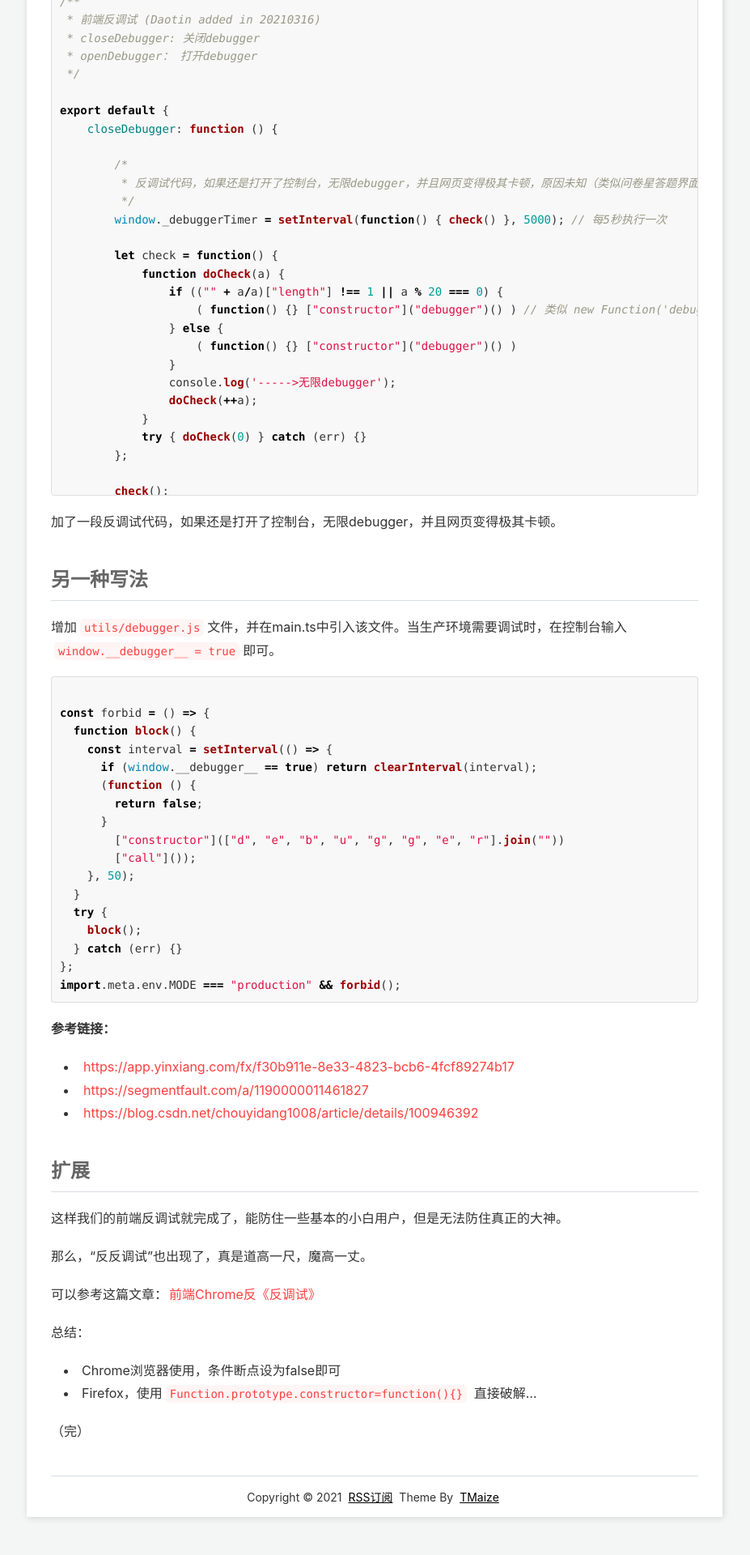
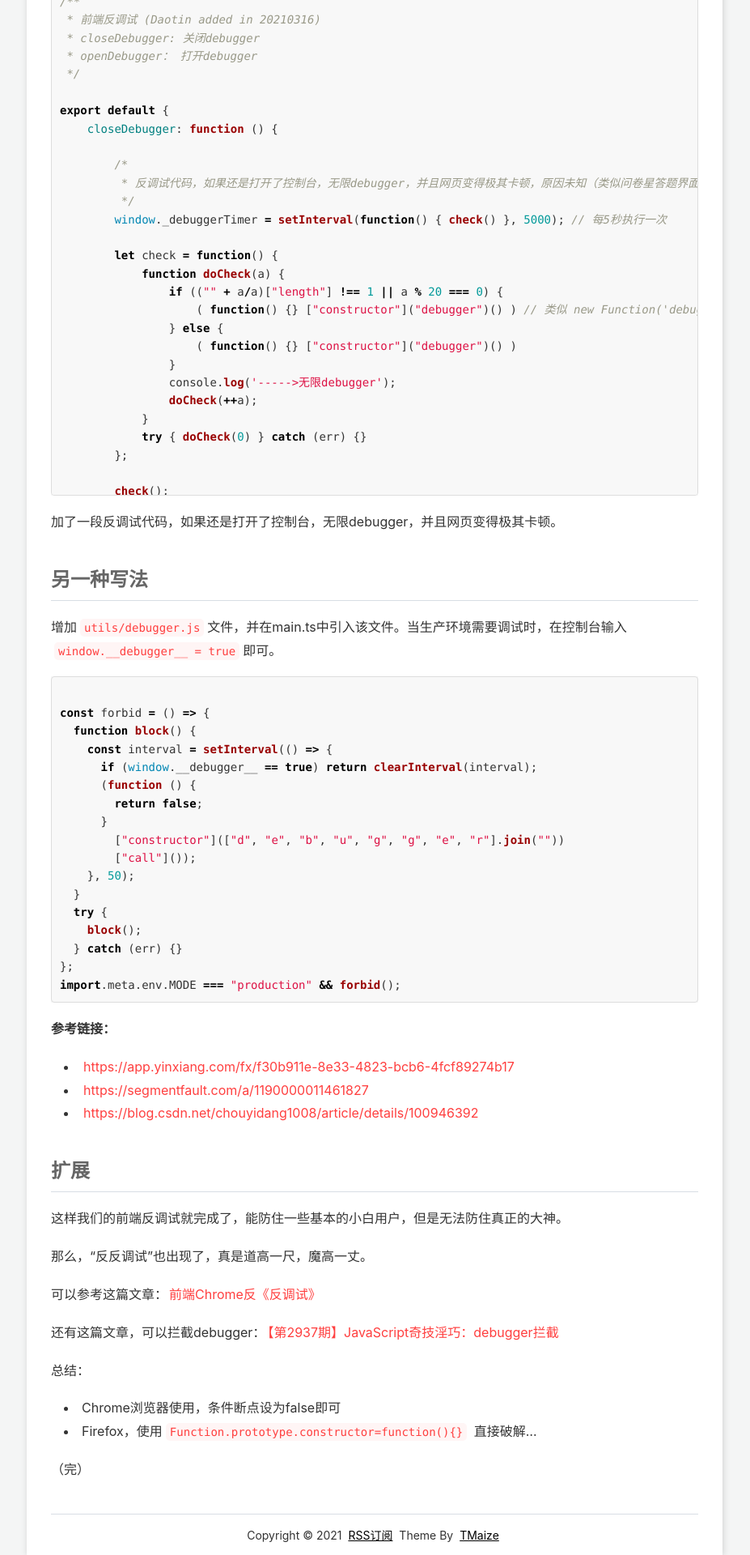
Before and after one commit to Daotin/fe-blog, a Jekyll site: the page built from _posts/2021/2021-08-18-前端反调试初探.md, in a window 1280 px wide. Shown: the part 2215-4135 px from the top of the page at 81% size, without its empty margins (177-1104 px from the left). Built offline with Jekyll 4.4.1, drawn with Linux system fonts in a browser that asks for light colours; before the commit the page ends 4088 px from its top, so only the background shows below that.

Commit message:
Update 2021-08-18-前端反调试初探.md

```diff
--- a/_posts/2021/2021-08-18-前端反调试初探.md
+++ b/_posts/2021/2021-08-18-前端反调试初探.md
@@ -228,6 +228,8 @@ import.meta.env.MODE === "production" && forbid();
 
 可以参考这篇文章：[前端Chrome反《反调试》](https://www.zhangbj.com/p/586.html)
 
+还有这篇文章，可以拦截debugger：[【第2937期】JavaScript奇技淫巧：debugger拦截](https://mp.weixin.qq.com/s?__biz=MjM5MTA1MjAxMQ==&mid=2651262529&idx=1&sn=c07e5e78a80de8f4c6178054332a6598&chksm=bd48d7c58a3f5ed3d15d63ee746f1dcc9ef427c884f3a6019cc8dda99e1f5151138262c2ddde&mpshare=1&scene=1&srcid=06027MDscS0hq3tb82lCMHdR&sharer_sharetime=1685664864763&sharer_shareid=c09fc4df38bb8ccabf6afa288aeae39c#rd)
+
 总结：
 
 - Chrome浏览器使用，条件断点设为false即可
```
